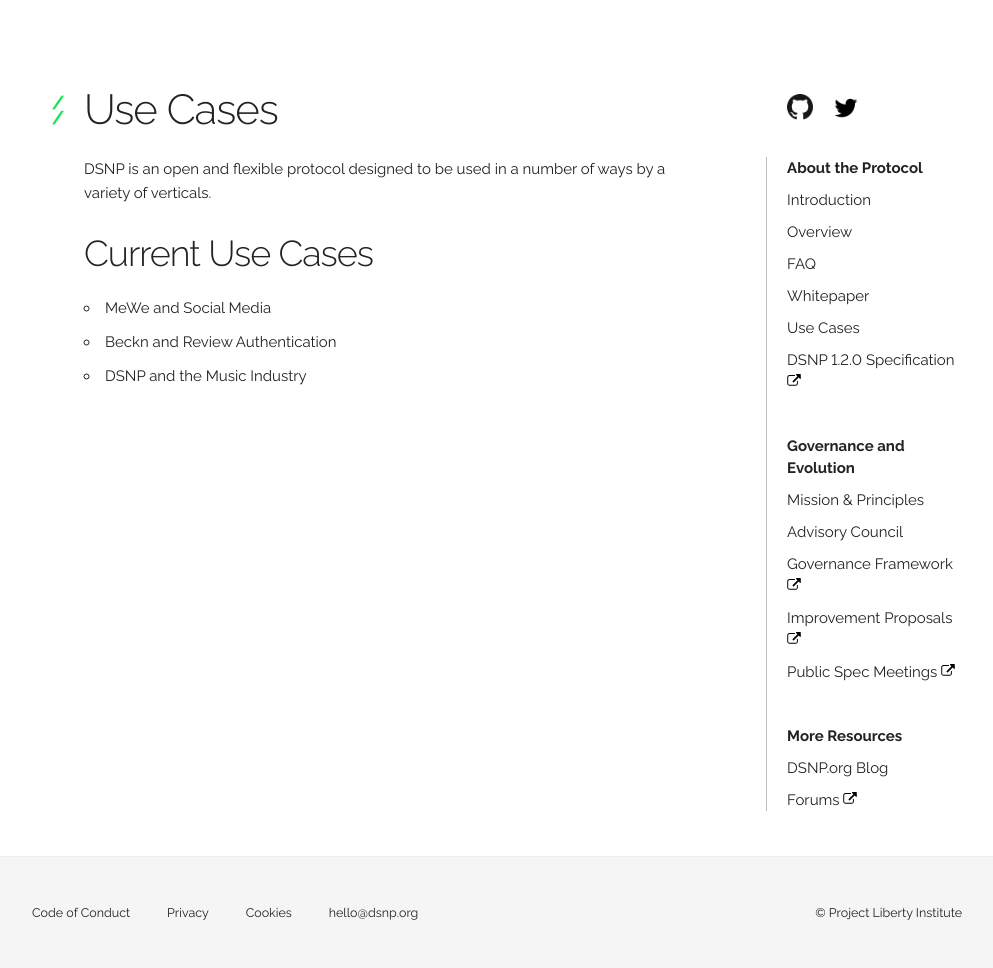
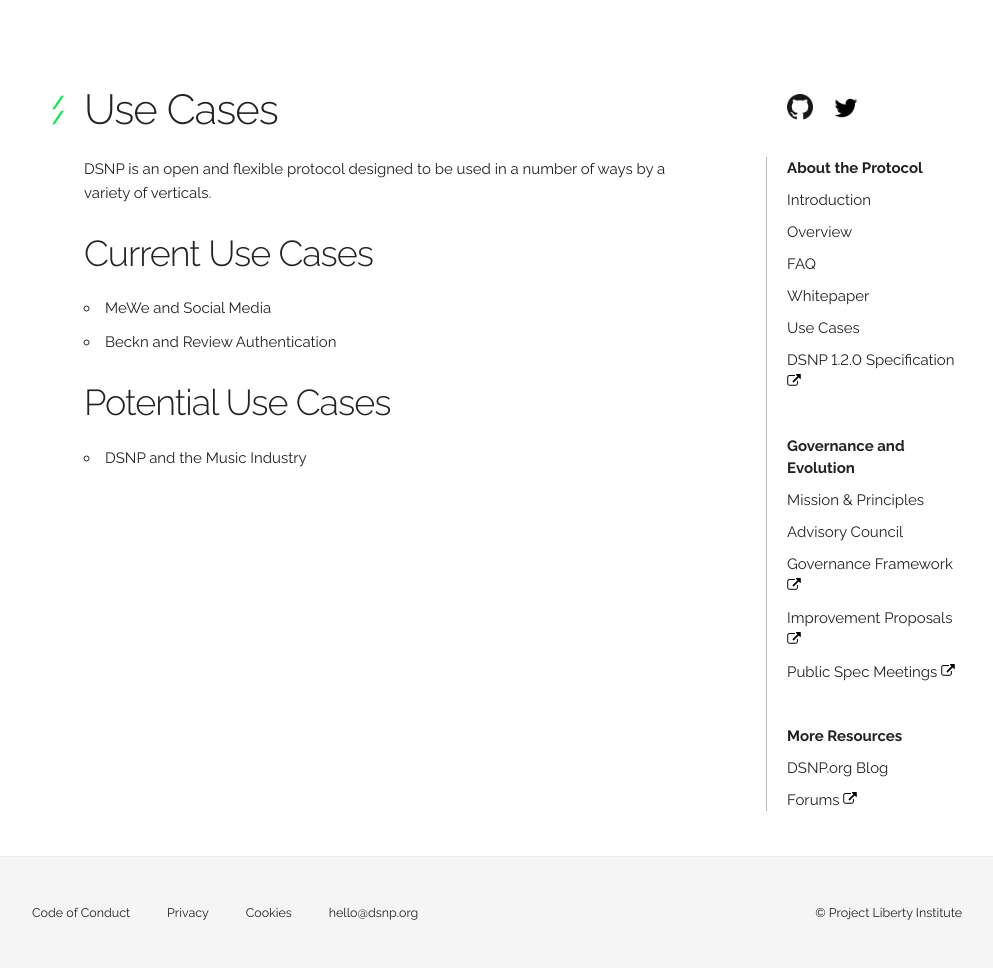
Before and after one commit to DSNP-org/dsnp-web, a Jekyll site: the page built from about/usecases.md, in a window 1280 px wide. Shown: the whole page, without its empty margins (108-1101 px from the left). Built offline with Jekyll 4.4.1, drawn with Linux system fonts in a browser that asks for light colours; comment, search, counter and statistics services are not loaded.

Commit message:
Slight reorg

```diff
--- a/about/usecases.md
+++ b/about/usecases.md
@@ -12,4 +12,7 @@
 
 - [MeWe and Social Media](MeWe-use-case.html)
 - [Beckn and Review Authentication](Beckn-use-case.html)
+
+### Potential Use Cases
+
 - [DSNP and the Music Industry](music-use-case.html)
```
